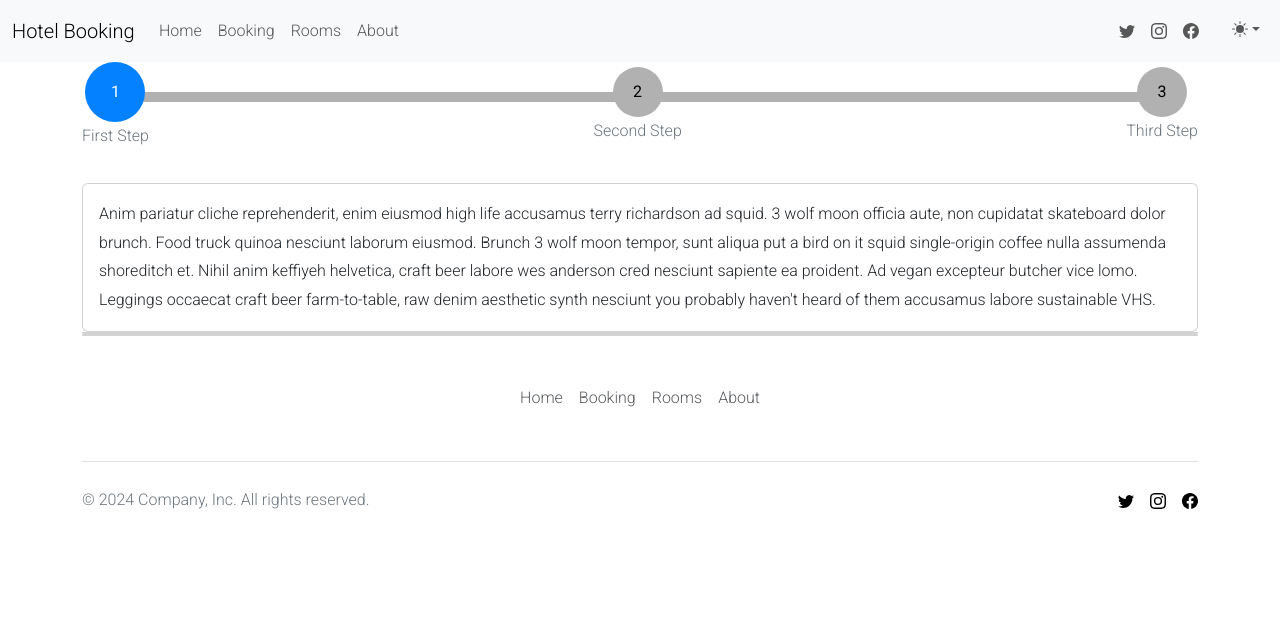
After one commit to HeavenManySugar/booking-frontend, a Flask app: page /test in a window 1280 px wide. The commit adds this page. Shown: the top 618 px of the page. Run offline with Flask 3, Linux system fonts and the light colour scheme.

Commit message:
0108 ver1

```diff
--- a/Final/app.py
+++ b/Final/app.py
@@ -82,5 +82,9 @@ def rooms():
 def about():
     return render_template('about.html')
 
+@app.route('/test')
+def test():
+    return render_template('test.html')
+
 if __name__ == '__main__':
     app.run(debug=True)
--- a/Final/templates/about.html
+++ b/Final/templates/about.html
@@ -124,7 +124,7 @@ title%} {% block head %}
 </div>
 <!-- END .block-2 -->
 
-<section class="section slider-section">
+<section class="section slider-section" id="gallery">
   <div class="container">
     <div class="row justify-content-center text-center mb-5">
       <div class="col-md-7">
--- a/Final/templates/index.html
+++ b/Final/templates/index.html
@@ -35,7 +35,7 @@ title%} {% block head %}
                         <p>
                             The lobby is spacious and bright, with a 24-hour front desk.
                         </p>
-                        <p><a class="btn btn-lg btn-primary" href="#">Learn more</a></p>
+                        <p><a class="btn btn-lg btn-primary" href="about">Learn more</a></p>
                     </div>
                 </div>
             </div>
@@ -48,7 +48,7 @@ title%} {% block head %}
                             You can enjoy the convenience of free Wi-Fi, flat-screen TV, minibars and private bathrooms
                             in every room.
                         </p>
-                        <p><a class="btn btn-lg btn-primary" href="#">Browse gallery</a></p>
+                        <p><a class="btn btn-lg btn-primary" href="about#gallery">Browse gallery</a></p>
                     </div>
                 </div>
             </div>
--- a/Final/templates/layout/base.html
+++ b/Final/templates/layout/base.html
@@ -78,7 +78,7 @@
                 <ul class="navbar-nav me-auto mb-2 mb-lg-0" data-aos="zoom-out-right">
                     <li class="nav-item"><a href="/" class="nav-link">Home</a></li>
                     <li class="nav-item"><a href="booking" class="nav-link">Booking</a></li>
-                    <li class="nav-item"><a href="gallery" class="nav-link">Gallery</a></li>
+                    <li class="nav-item"><a href="rooms" class="nav-link">Rooms</a></li>
                     <li class="nav-item"><a href="about" class="nav-link">About</a></li>
                 </ul>
                 <ul class="navbar-nav flex-row flex-wrap ms-md-auto">
@@ -175,14 +175,13 @@
     <div class="container">
         <footer class="py-3 my-4">
             <ul class="nav justify-content-center pb-3 mb-3">
-                <li class="nav-item"><a href="#" class="nav-link px-2 text-body-secondary">Home</a></li>
-                <li class="nav-item"><a href="#" class="nav-link px-2 text-body-secondary">Features</a></li>
-                <li class="nav-item"><a href="#" class="nav-link px-2 text-body-secondary">Pricing</a></li>
-                <li class="nav-item"><a href="#" class="nav-link px-2 text-body-secondary">FAQs</a></li>
-                <li class="nav-item"><a href="#" class="nav-link px-2 text-body-secondary">About</a></li>
+                <li class="nav-item"><a href="/" class="nav-link px-2 text-body-secondary">Home</a></li>
+                <li class="nav-item"><a href="booking" class="nav-link px-2 text-body-secondary">Booking</a></li>
+                <li class="nav-item"><a href="rooms" class="nav-link px-2 text-body-secondary">Rooms</a></li>
+                <li class="nav-item"><a href="about" class="nav-link px-2 text-body-secondary">About</a></li>
             </ul>
             <div class="d-flex flex-column flex-sm-row justify-content-between py-4 my-4 border-top">
-                <p>© 2023 Company, Inc. All rights reserved.</p>
+                <p>© 2024 Company, Inc. All rights reserved.</p>
                 <ul class="list-unstyled d-flex">
                     <li class="ms-3"><a class="link-body-emphasis" href="https://twitter.com/X"><svg class="bi"
                                 width="24" height="24" data-aos="fade-up">
--- /dev/null
+++ b/Final/templates/test.html
@@ -0,0 +1,174 @@
+{% extends "layout/base.html" %} {% block title %}Hotel Booking{% endblock
+title%} {% block head %}
+<style>
+:root {
+    --prm-color: #0381ff;
+    --prm-gray: #b1b1b1;
+}
+
+/* CSS */
+.steps {
+    display: flex;
+    justify-content: space-between;
+    align-items: center;
+    margin-bottom: 2rem;
+    position: relative;
+}
+
+.step-button {
+    width: 50px;
+    height: 50px;
+    border-radius: 50%;
+    border: none;
+    background-color: var(--prm-gray);
+    transition: .4s;
+}
+
+.step-button[aria-expanded="true"] {
+    width: 60px;
+    height: 60px;
+    background-color: var(--prm-color);
+    color: #fff;
+}
+
+.done {
+    background-color: var(--prm-color);
+    color: #fff;
+}
+
+.step-item {
+    z-index: 10;
+    text-align: center;
+}
+
+#progress {
+  -webkit-appearance:none;
+    position: absolute;
+    width: 95%;
+    z-index: 5;
+    height: 10px;
+    margin-left: 18px;
+    margin-bottom: 18px;
+}
+
+/* to customize progress bar */
+#progress::-webkit-progress-value {
+    background-color: var(--prm-color);
+    transition: .5s ease;
+}
+
+#progress::-webkit-progress-bar {
+    background-color: var(--prm-gray);
+
+}
+</style>
+{% endblock head %} {% block body %}
+    <!-- Start Stepper HTML -->
+    <div class="container">
+      <div class="accordion" id="accordionExample">
+      <div class="steps">
+          <progress id="progress" value=0 max=100 ></progress>
+          <div class="step-item">
+              <button class="step-button text-center" type="button" data-bs-toggle="collapse"
+                  data-bs-target="#collapseOne" aria-expanded="true" aria-controls="collapseOne">
+                  1
+              </button>
+              <div class="step-title">
+                  First Step
+              </div>
+          </div>
+          <div class="step-item">
+              <button class="step-button text-center collapsed" type="button" data-bs-toggle="collapse"
+                  data-bs-target="#collapseTwo" aria-expanded="false" aria-controls="collapseTwo">
+                  2
+              </button>
+              <div class="step-title">
+                  Second Step
+              </div>
+          </div>
+          <div class="step-item">
+              <button class="step-button text-center collapsed" type="button" data-bs-toggle="collapse"
+                  data-bs-target="#collapseThree" aria-expanded="false" aria-controls="collapseThree">
+                  3
+              </button>
+              <div class="step-title">
+                  Third Step
+              </div>
+          </div>
+      </div>
+
+      <div class="card">
+          <div  id="headingOne">
+          </div>
+
+          <div id="collapseOne" class="collapse show" aria-labelledby="headingOne"
+              data-bs-parent="#accordionExample">
+              <div class="card-body">
+                  Anim pariatur cliche reprehenderit, enim eiusmod high life accusamus terry richardson ad
+                  squid. 3 wolf moon officia aute, non cupidatat skateboard dolor brunch. Food truck quinoa
+                  nesciunt laborum eiusmod. Brunch 3 wolf moon tempor, sunt aliqua put a bird on it squid
+                  single-origin coffee nulla assumenda shoreditch et. Nihil anim keffiyeh helvetica, craft
+                  beer labore wes anderson cred nesciunt sapiente ea proident. Ad vegan excepteur butcher vice
+                  lomo. Leggings occaecat craft beer farm-to-table, raw denim aesthetic synth nesciunt you
+                  probably haven't heard of them accusamus labore sustainable VHS.
+              </div>
+          </div>
+      </div>
+      <div class="card">
+          <div  id="headingTwo">
+
+          </div>
+          <div id="collapseTwo" class="collapse" aria-labelledby="headingTwo" data-bs-parent="#accordionExample">
+              <div class="card-body">
+                  CodeHim is one of the BEST developer websites that provide web designers and developers with a simple way to preview and download a variety of free code & scripts.<br>
+                  <p class="text-muted">nesciunt laborum eiusmod. Brunch 3 wolf moon tempor, sunt aliqua put a bird on it squid
+                  single-origin coffee nulla assumenda shoreditch et. Nihil anim keffiyeh helvetica, craft
+                  beer labore wes anderson cred nesciunt sapiente ea proident. Ad vegan excepteur butcher vice
+                  lomo. Leggings occaecat craft beer farm-to-table, raw denim aesthetic synth nesciunt you
+                  probably haven't heard of them accusamus labore sustainable VHS.</p>
+              </div>
+          </div>
+      </div>
+      <div class="card">
+          <div  id="headingThree">
+
+          </div>
+          <div id="collapseThree" class="collapse" aria-labelledby="headingThree"
+              data-bs-parent="#accordionExample">
+              <div class="card-body">
+                  Anim pariatur cliche reprehenderit, enim eiusmod high life accusamus terry richardson ad
+                  squid. 3 wolf moon officia aute, non cupidatat skateboard dolor brunch. Food truck quinoa
+                  nesciunt laborum eiusmod. Brunch 3 wolf moon tempor, sunt aliqua put a bird on it squid
+                  single-origin coffee nulla assumenda shoreditch et. Nihil anim keffiyeh helvetica, craft
+                  beer labore wes anderson cred nesciunt sapiente ea proident. Ad vegan excepteur butcher vice
+                  lomo. Leggings occaecat craft beer farm-to-table, raw denim aesthetic synth nesciunt you
+                  probably haven't heard of them accusamus labore sustainable VHS.
+              </div>
+          </div>
+      </div>
+      </div>
+      </div>
+               <!-- End Start Stepper HTML -->
+{% endblock body %}
+
+{% block script%}
+<script>
+  const stepButtons = document.querySelectorAll('.step-button');
+  const progress = document.querySelector('#progress');
+
+  Array.from(stepButtons).forEach((button,index) => {
+      button.addEventListener('click', () => {
+          progress.setAttribute('value', index * 100 /(stepButtons.length - 1) );//there are 3 buttons. 2 spaces.
+
+          stepButtons.forEach((item, secindex)=>{
+              if(index > secindex){
+                  item.classList.add('done');
+              }
+              if(index < secindex){
+                  item.classList.remove('done');
+              }
+          })
+      })
+  })
+  </script>
+{% endblock script%}
```
Also changed, not shown: Final/static/css/booking.css (added, +60 -0 lines), Final/templates/booking.html (+6 -4 lines).
